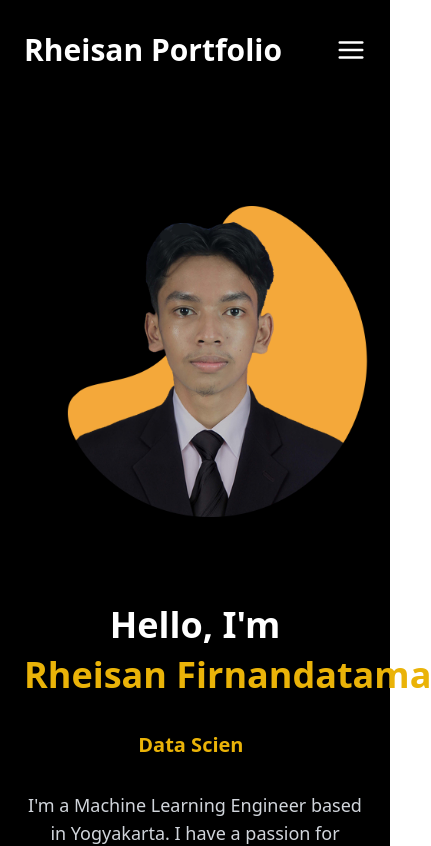
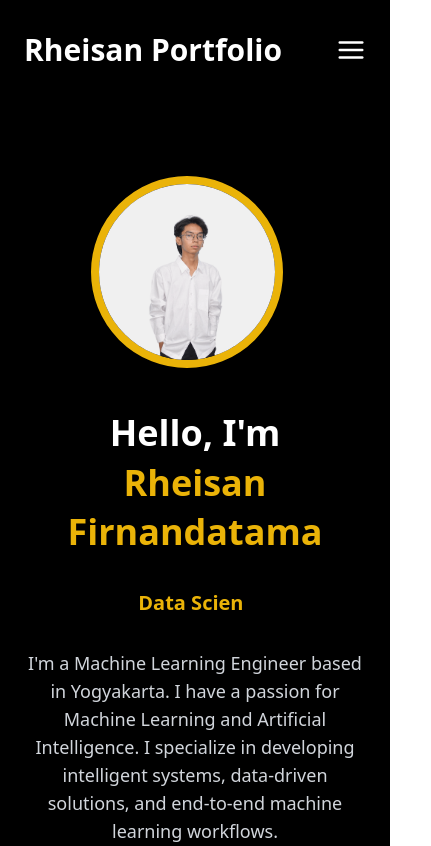
Before and after one commit to rheikun/rhei-portfolio, a React (Vite) app: page / in a window 390 px wide. Shown: the top 846 px of the page, 431 px wide, since content can reach past the window. Built offline with nearby package versions, Linux system fonts and the light colour scheme.

Commit message:
style(hero): update profile image and improve layout responsiveness

```diff
--- a/package.json
+++ b/package.json
@@ -34,6 +34,6 @@
     "globals": "^15.11.0",
     "postcss": "^8.4.49",
     "tailwindcss": "^3.4.15",
-    "vite": "^5.4.10"
+    "vite": "^5.4.14"
   }
 }
--- a/src/components/Home/Hero.jsx
+++ b/src/components/Home/Hero.jsx
@@ -20,25 +20,21 @@ const Hero = () => {
     <section className="bg-black text-white py-20 relative">
       <div className="max-w-screen-xl mx-auto px-6 md:px-12 grid grid-cols-1 md:grid-cols-2 gap-10 items-start">
         {/* Profile Photo */}
-        <div
-          className="justify-center"
-          data-aos="fade-up"
-        >
-          <div className="w-96 h-96 md:w-112 md:h-112">
+        <div className="flex justify-center md:justify-start" data-aos="fade-up">
+          <div className="w-48 h-48 sm:w-64 sm:h-64 md:w-96 md:h-96 lg:w-112 lg:h-112 flex-shrink-0 mr-4">
             <img
-              src="photo-2.png"
+              src="photo-gif.gif"
               alt="Profile"
-              className="hover:scale-105 transition-transform duration-500"
+              className="hover:scale-105 transition-transform duration-500 rounded-full object-cover border-8 border-yellow-500 w-full h-full"
             />
           </div>
         </div>
+
         {/* Text Content */}
         <div className="space-y-8 text-center md:text-left" data-aos="fade-up">
           <h1 className="text-4xl md:text-5xl font-bold leading-snug">
-            Hello, I&apos;m{" "}
-            <span className="text-yellow-500 whitespace-nowrap">
-              Rheisan Firnandatama
-            </span>
+            Hello, I&apos;m
+            <span className="block text-yellow-500">Rheisan Firnandatama</span>
           </h1>
           <div className="text-xl md:text-2xl font-semibold text-yellow-500">
             <Typewriter
@@ -74,6 +70,7 @@ const Hero = () => {
               Download CV 📄
             </button>
           </div>
+
           {/* CV Options */}
           {showCvOptions && (
             <div
@@ -98,6 +95,7 @@ const Hero = () => {
               </a>
             </div>
           )}
+
           <div
             className="flex justify-center md:justify-start space-x-6 mt-6"
             data-aos="fade-up"
```
Also changed, not shown: public/photo-gif.gif (added), 1 other file (tests, documents, lock files or other folders).
